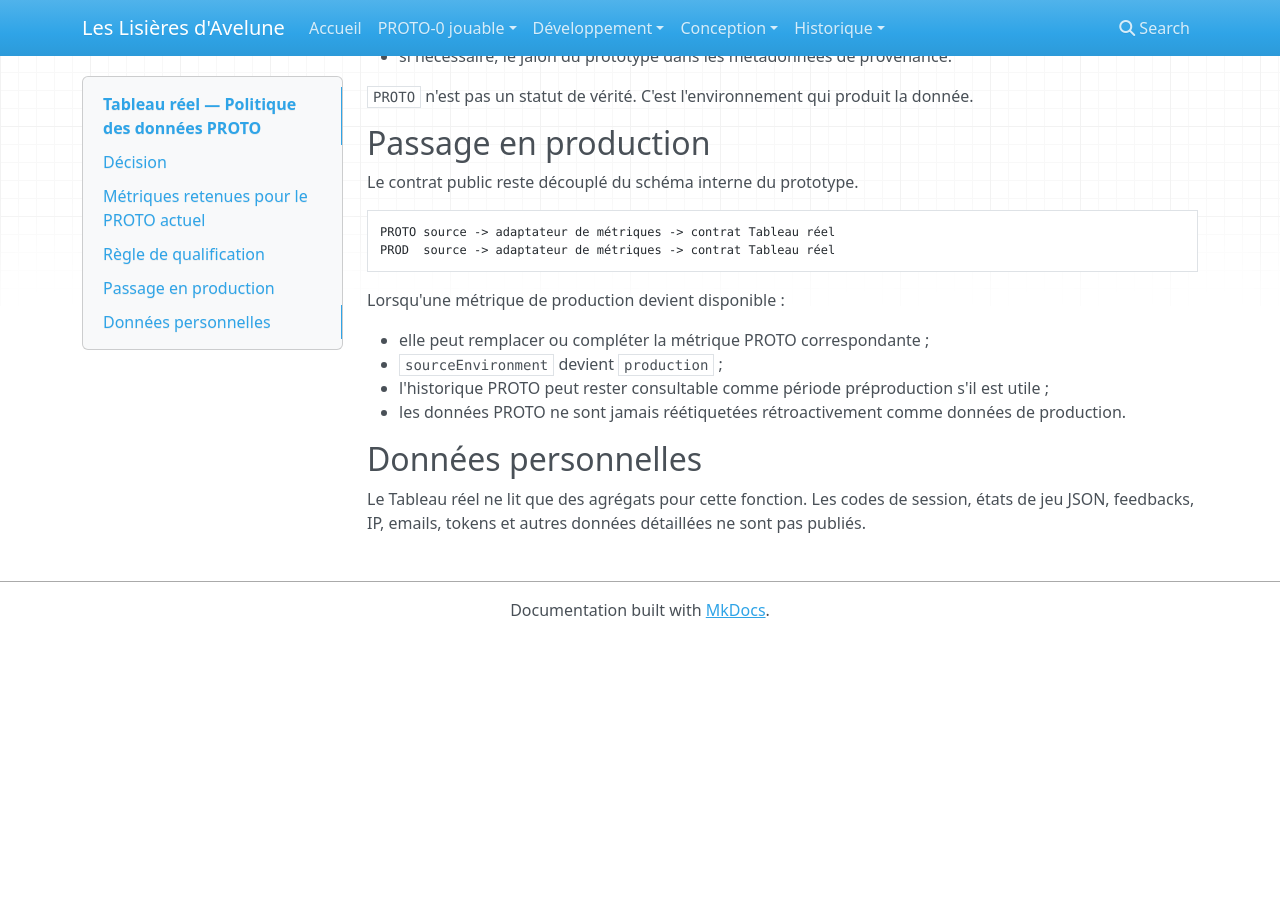
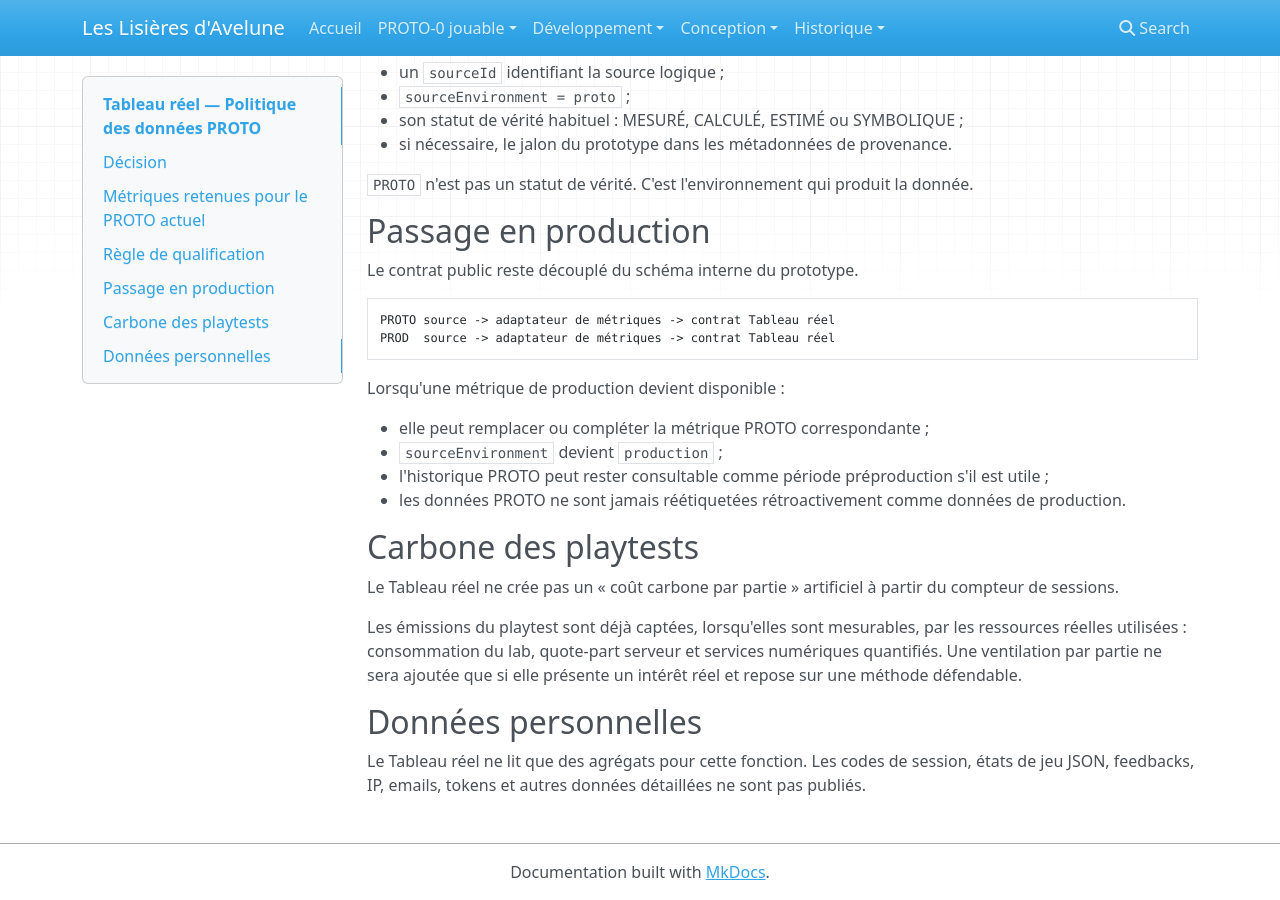
Before and after one commit to Abeliome-Officiel/les-lisieres-avelune, an MkDocs documentation site: the page built from docs/real/PROTO_DATA_POLICY.md, in a window 1280 px wide and 900 px high, scrolled down 1002 px. Built offline with MkDocs 1.6.1, drawn with Linux system fonts in a browser that asks for light colours; nearby versions of some CDN libraries; before the commit the page ends 1640 px from its top, so only the background shows below that; some of the changed text lies outside the part shown.

Commit message:
docs: préciser la séparation carbone et données PROTO

```diff
--- a/docs/real/PROTO_DATA_POLICY.md
+++ b/docs/real/PROTO_DATA_POLICY.md
@@ -5,6 +5,8 @@
 Tant qu'aucun monde de production persistant n'existe, le Tableau réel peut utiliser les **PROTO d'Avelune comme sources provisoires des métriques de jeu**.
 
 Cette décision permet d'alimenter progressivement les compteurs sans attendre la production, tout en évitant de présenter des données de test comme des statistiques de production.
+
+Les métriques de jeu PROTO et les métriques réelles d'énergie/carbone sont indépendantes : une partie de test peut nourrir les compteurs de vie du jeu, tandis que la prise du lab nourrit la consommation réelle du projet.
 
 ## Métriques retenues pour le PROTO actuel
 
@@ -56,6 +58,12 @@ Lorsqu'une métrique de production devient disponible :
 - l'historique PROTO peut rester consultable comme période préproduction s'il est utile ;
 - les données PROTO ne sont jamais réétiquetées rétroactivement comme données de production.
 
+## Carbone des playtests
+
+Le Tableau réel ne crée pas un « coût carbone par partie » artificiel à partir du compteur de sessions.
+
+Les émissions du playtest sont déjà captées, lorsqu'elles sont mesurables, par les ressources réelles utilisées : consommation du lab, quote-part serveur et services numériques quantifiés. Une ventilation par partie ne sera ajoutée que si elle présente un intérêt réel et repose sur une méthode défendable.
+
 ## Données personnelles
 
 Le Tableau réel ne lit que des agrégats pour cette fonction. Les codes de session, états de jeu JSON, feedbacks, IP, emails, tokens et autres données détaillées ne sont pas publiés.
```
